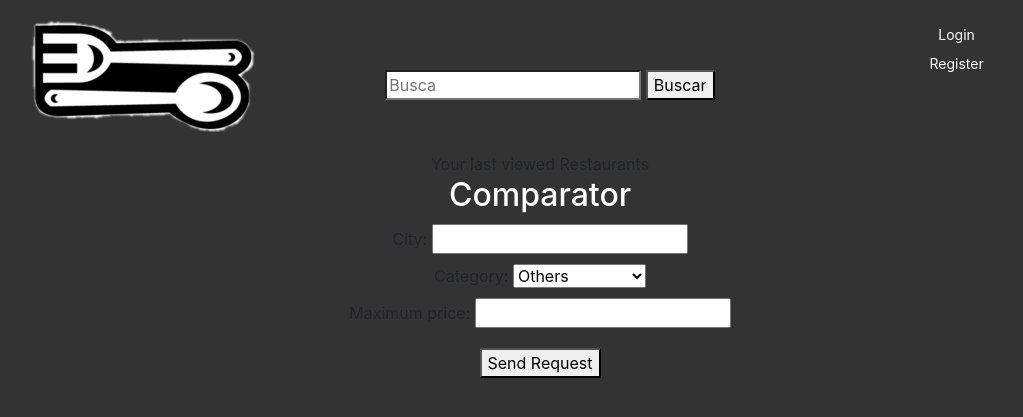
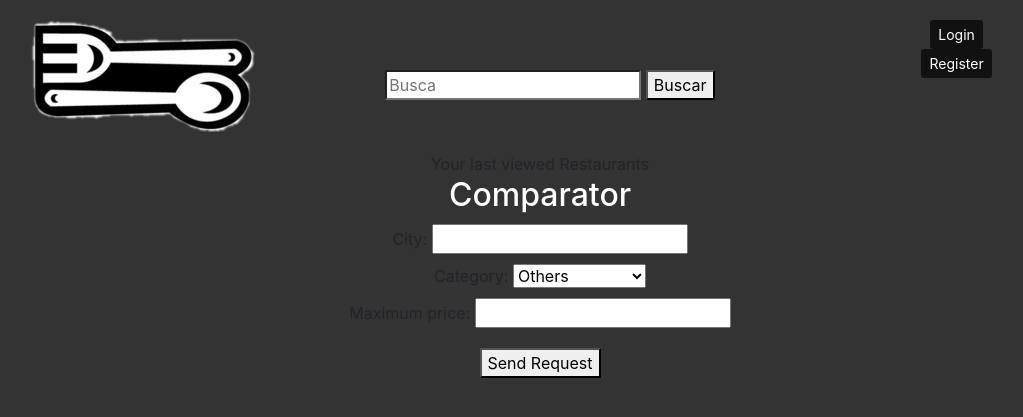
Before and after one commit to DavidAlvarezRios/sd2019-forkillaa9, a Django app: page /comparator/ in a window 1280 px wide. Shown: the top 417 px of the page, without its empty margins (100-1123 px from the left). Run offline with Django 3.2, Linux system fonts and the light colour scheme; some libraries are stand-ins or nearby versions.

Commit message:
se ven los botones ahora

```diff
--- a/templates/forkilla/base.html
+++ b/templates/forkilla/base.html
@@ -26,14 +26,14 @@
                     <button class="btn btn-primary btn-sm" style="position:center; color:white; border:none">Logout</button>
                 </form>
                 <form action="{% url 'reservationlist' user.username %}" method="get">
-                    <button class="btn btn-primary btn-sm" style="position:center; color:white; border:none">Reserves</button>
+                    <button class="btn btn-primary btn-sm" style="position:center; color:white; border:none; background-color:#111111">Reserves</button>
                 </form>
         {% else %}
                 <form action="{% url 'login' %}" method="get">
-                    <button class="btn btn-primary btn-sm" style="position:center; color:white; border:none">Login</button>
+                    <button class="btn btn-primary btn-sm" style="position:center; color:white; border:none; background-color:#111111">Login</button>
                 </form>
                 <form action="{% url 'register' %}" method="get">
-                    <button class="btn btn-primary btn-sm" style="position:center; color:white; border:none">Register</button>
+                    <button class="btn btn-primary btn-sm" style="position:center; color:white; border:none; background-color:#111111">Register</button>
                 </form>
 
         {% endif %}
@@ -47,7 +47,7 @@
 
         {% for restaurant in viewedrestaurants.restaurant.all|slice:":5:-1"%}
             <a href="{% url 'details' restaurant.restaurant_number%}"> {{restaurant.name}} </a> : {{restaurant.menu_description}}
-            <button type="submit" class="btn btn-primary btn-sm" style="position:center; color:white; border:none" value={{restaurant.restaurant_number}}> Reserva</button>
+            <button type="submit" class="btn btn-primary btn-sm" style="position:center; color:white; border:none; background-color:#111111" value={{restaurant.restaurant_number}}> Reserva</button>
         {% endfor %}
     </form>
 <div>
```
